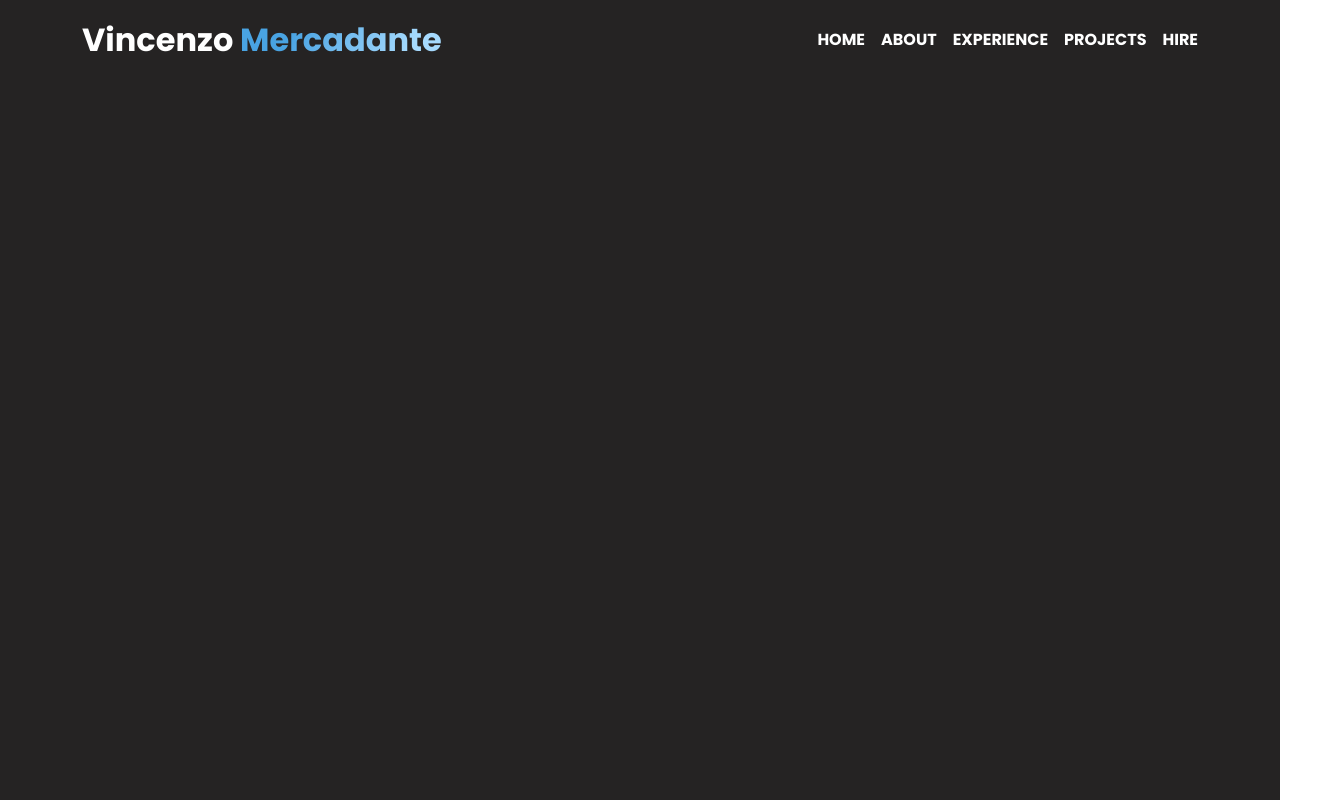
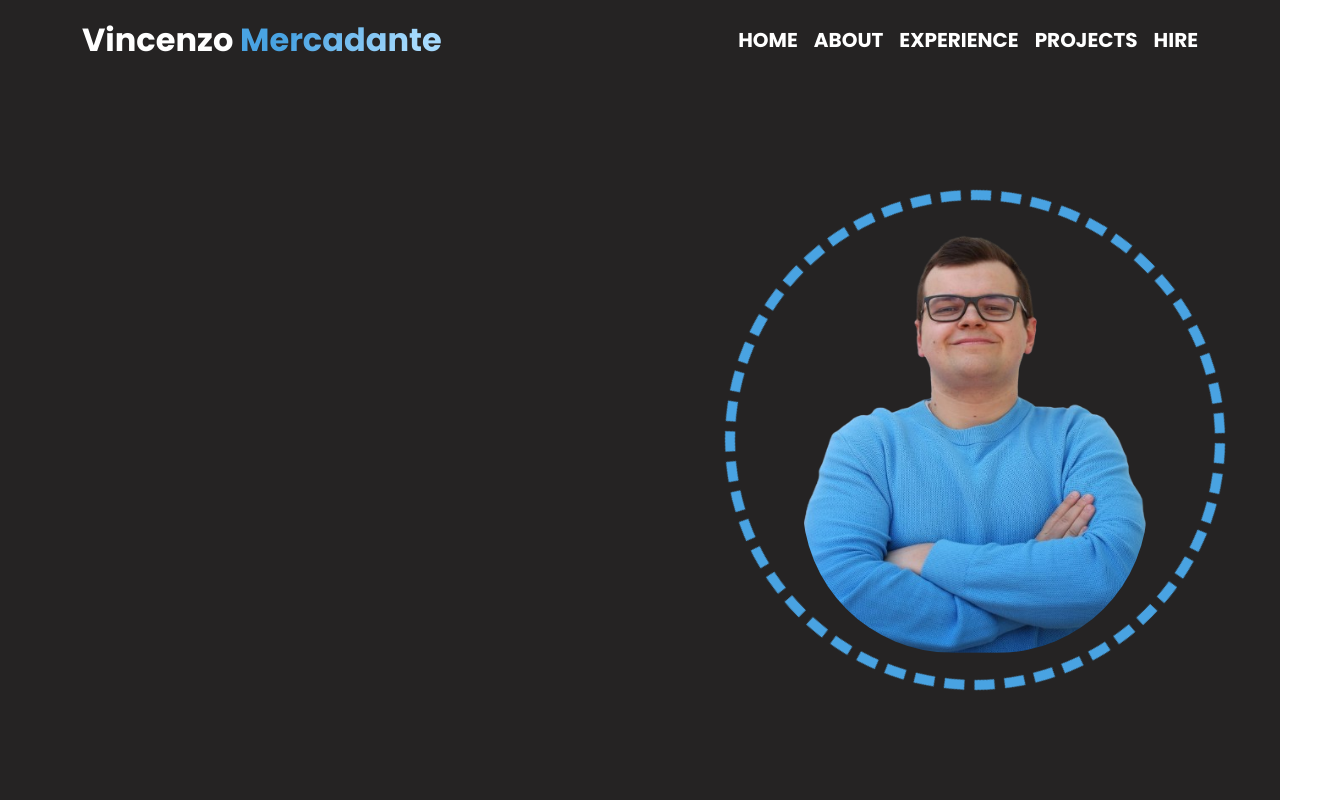
Before and after one commit to vincenzomercadante/pprj-portfolio, a Vue app: page / in a window 1280 px wide. Shown: the whole page, 1328 px wide, since content can reach past the window. Built offline with nearby package versions, Linux system fonts and the light colour scheme.

Commit message:
feat: add main component & profile image

```diff
--- a/src/App.vue
+++ b/src/App.vue
@@ -1,13 +1,19 @@
 <script>
 import AppHeader from "./components/ui/AppHeader.vue";
+import AppHome from "./components/pages/AppHome.vue";
 
 export default {
-  components: { AppHeader },
+  components: { AppHeader, AppHome },
 };
 </script>
 
 <template>
   <AppHeader />
+  <main>
+    <div class="container">
+      <AppHome />
+    </div>
+  </main>
 </template>
 
 <style lang="scss">
--- a/src/assets/styles/general.scss
+++ b/src/assets/styles/general.scss
@@ -1,4 +1,5 @@
 @use "./partials/variables" as *;
+@use "./partials/mixins" as *;
 @import url("https://fonts.googleapis.com/css2?family=Poppins:ital,wght@0,100;0,200;0,300;0,400;0,500;0,600;0,700;0,800;0,900;1,100;1,200;1,300;1,400;1,500;1,600;1,700;1,800;1,900&display=swap");
 @import "bootstrap/scss/bootstrap";
 
@@ -17,4 +18,12 @@ body {
   ul {
     list-style: none;
   }
+
+  main {
+    height: $main-height;
+  }
+
+  .container-rounded {
+    @include container-rounded;
+  }
 }
--- a/src/assets/styles/partials/_mixins.scss
+++ b/src/assets/styles/partials/_mixins.scss
@@ -10,3 +10,11 @@
   background-clip: text;
   -webkit-text-fill-color: transparent;
 }
+
+@mixin container-rounded {
+  display: flex;
+  align-items: center;
+  justify-content: center;
+  aspect-ratio: 1;
+  border-radius: 50%;
+}
--- a/src/assets/styles/partials/_variables.scss
+++ b/src/assets/styles/partials/_variables.scss
@@ -13,3 +13,6 @@ $main-gradient: linear-gradient(
 // ! layout
 $header-height: 10vh;
 $header-title-size: 32px;
+$header-link-size: 20px;
+
+$main-height: calc(100vh - $header-height);
--- a/src/components/pages/AppHome.vue
+++ b/src/components/pages/AppHome.vue
@@ -0,0 +1,61 @@
+<script></script>
+
+<template>
+  <div class="main-wrapper d-grid">
+    <section></section>
+    <section class="d-flex align-items-center justify-content-center">
+      <div class="container-rounded position-relative">
+        <figure class="m-0 position-absolute">
+          <img src="../../assets/img/personal-image.png" alt="" />
+        </figure>
+      </div>
+    </section>
+  </div>
+</template>
+
+<style lang="scss" scoped>
+@use "../../assets/styles/partials/variables" as *;
+.main-wrapper {
+  grid-template-columns: 60% 40%;
+  height: $main-height;
+  color: white;
+
+  .container-rounded {
+    height: 500px;
+
+    &::after {
+      content: "";
+      height: 500px;
+      aspect-ratio: 1;
+      border: 10px dashed $main-color;
+      border-radius: 50%;
+      animation-name: spin;
+      animation-duration: 8000ms;
+      animation-iteration-count: infinite;
+      animation-timing-function: linear;
+    }
+
+    figure {
+      top: 50%;
+      left: 50%;
+      transform: translate(-50%, -57%);
+      border-radius: 150px;
+      overflow: hidden;
+
+      img {
+        width: 345px;
+        height: 495px;
+      }
+    }
+  }
+}
+
+@keyframes spin {
+  from {
+    rotate: (0deg);
+  }
+  to {
+    rotate: (360deg);
+  }
+}
+</style>
--- a/src/components/ui/AppHeader.vue
+++ b/src/components/ui/AppHeader.vue
@@ -50,6 +50,7 @@ header {
     }
 
     .header-link {
+      font-size: $header-link-size;
       color: $header-txt-color;
       cursor: pointer;
       transition: color linear 0.3s;
```
Also changed, not shown: src/assets/img/personal-image.png (added).
